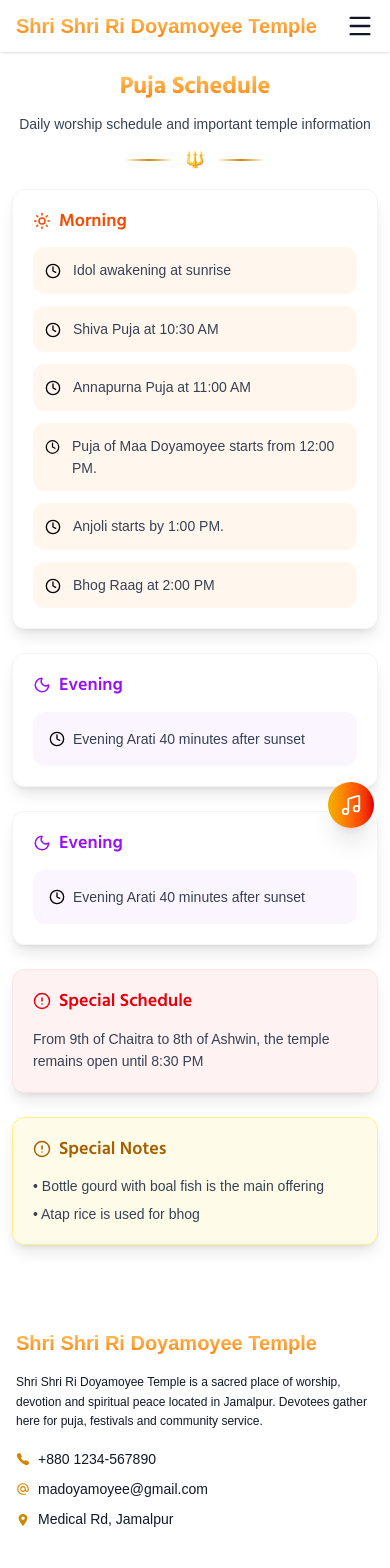
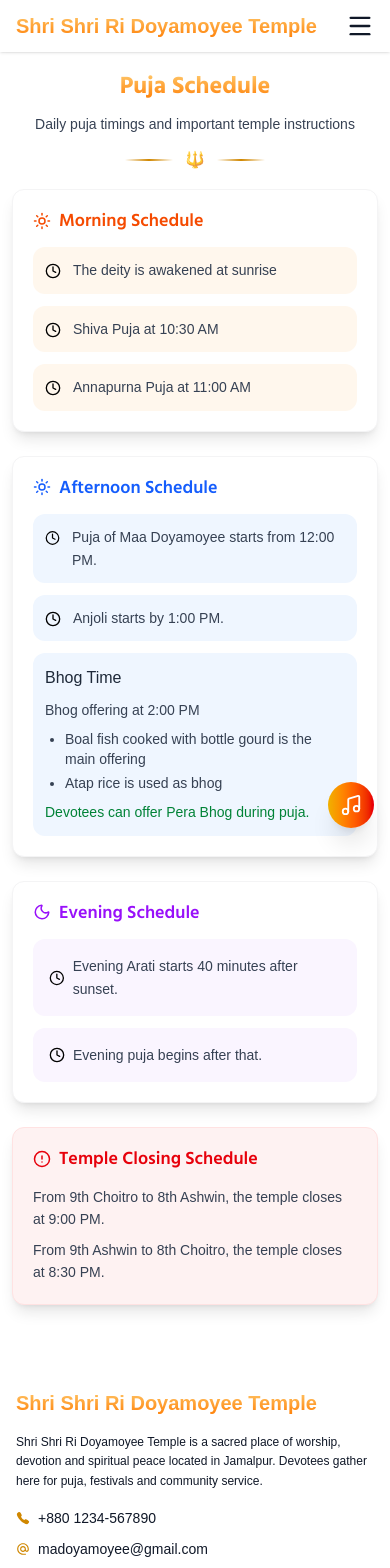
Before and after one commit to devsujoydas/maa-doyamoyee-client, a React (Vite) app: page /puja-schedule in a window 390 px wide. Shown: the top 1568 px of the page. Built offline with nearby package versions, Linux system fonts and the light colour scheme; a web font is replaced by a local one.

Commit message:
update pujascedule and en bn json"

```diff
--- a/src/i18n/bn.json
+++ b/src/i18n/bn.json
@@ -505,27 +505,38 @@
     "title": "পূজার সময়সূচী",
     "desc": "মন্দিরের দৈনিক পূজা ও গুরুত্বপূর্ণ নির্দেশাবলী",
 
-    "morning": "সকাল",
-    "evening": "সন্ধ্যা",
-    "closed": "বিশেষ সময়সূচী",
-    "notes": "বিশেষ দ্রষ্টব্য",
+    "morning": {
+      "title": "সকালের সময়সূচী",
+      "wake": "সূর্যোদয়ের সাথে সাথে বিগ্রহ জাগরণ",
+      "shiv": "সকাল ১০:৩০ টায় শিব পূজা",
+      "annapurna": "সকাল ১১ টায় অন্নপূর্ণা পূজা"
+    },
 
-    "wake": "সূর্যোদয়ের সাথে সাথে বিগ্রহ জাগরণ",
-    "shiv": "সকাল ১০:৩০ টায় শিব পূজা",
-    "annapurna": "সকাল ১১ টায় অন্নপূর্ণা পূজা",
-    "anjali": "দুপুর ১২টা থেকে দয়াময়ী মায়ের পূজা আরম্ভ।",
-    "anjoli_start": "দুপুর ১টার মধ্যে অঞ্জলি শুরু।",
+    "afternoon": {
+      "title": "দুপুরের সময়সূচী",
+      "anjali": "দুপুর ১২টা থেকে দয়াময়ী মায়ের পূজা আরম্ভ।",
+      "anjoli_start": "দুপুর ১টার মধ্যে অঞ্জলি শুরু।",
+      "bhog": {
+        "title": "ভোগ সময়",
+        "time": "দুপুর ২ টায় ভোগ রাগ",
+        "details": [
+          "লাউ দিয়ে বোয়াল মাছ প্রধান ভোগ",
+          "আতপ চাউল ভোগ হিসেবে ব্যবহৃত হয়"
+        ],
+        "pera_vog": "ভক্তদের জন্য পূজায় পেরা ভোগ দেওয়ার সুযোগ রয়েছে।"
+      }
+    },
 
-    "bhog": "দুপুর ২ টায় ভোগ রাগ",
+    "evening": {
+      "title": "সন্ধ্যার সময়সূচী",
+      "evening_arati": "সূর্যাস্তের ৪০ মিনিট পর সন্ধ্যা আরতি শুরু।",
+      "evening_puja": "এরপর থেকে সন্ধ্যার পূজা শুরু।"
+    },
 
-    "evening_arati": "সূর্যাস্তের ৪০ মিনিট পর সন্ধ্যা আরতি শুরু।",
-    "evening_puja": "এরপর থেকে সন্ধ্যার পূজা শুরু।",
-
-    "pera_vog": "ভক্তদের জন্য পূজায় পেরা ভোগ দেওয়ার সুযোগ রয়েছে।",
-    "closing_summer": "চৈত্র মাসের ৯ তারিখ থেকে আশ্বিন মাসের ৮ তারিখ পর্যন্ত মন্দির রাত ৯টায় বন্ধ হবে।",
-    "closing_winter": "আশ্বিন মাসের ৯ তারিখ থেকে চৈত্র মাসের ৮ তারিখ পর্যন্ত মন্দির রাত ৮টা ৩০ মিনিটে বন্ধ হবে।",
-
-    "note1": "লাউ দিয়ে বোয়াল মাছ প্রধান ভোগ",
-    "note2": "আতপ চাউল ভোগ হিসেবে ব্যবহৃত হয়"
+    "closing": {
+      "title": "মন্দির বন্ধের সময়সূচী",
+      "summer": "চৈত্র মাসের ৯ তারিখ থেকে আশ্বিন মাসের ৮ তারিখ পর্যন্ত মন্দির রাত ৯টায় বন্ধ হবে।",
+      "winter": "আশ্বিন মাসের ৯ তারিখ থেকে চৈত্র মাসের ৮ তারিখ পর্যন্ত মন্দির রাত ৮টা ৩০ মিনিটে বন্ধ হবে।"
+    }
   }
 }
--- a/src/i18n/en.json
+++ b/src/i18n/en.json
@@ -176,9 +176,6 @@
   "comment_deleted_success": "Comment deleted successfully",
 
   "saving": "Saving...",
-
-
-
 
   "contact_title": "Contact",
   "contact_desc": "Use the address below for information or to contact our temple.",
@@ -506,27 +503,40 @@
 
   "puja": {
     "title": "Puja Schedule",
-  "desc": "Daily worship schedule and important temple information",
+    "desc": "Daily puja timings and important temple instructions",
 
-  "morning": "Morning",
-  "evening": "Evening",
-  "closed": "Special Schedule",
-  "notes": "Special Notes",
+    "morning": {
+      "title": "Morning Schedule",
+      "wake": "The deity is awakened at sunrise",
+      "shiv": "Shiva Puja at 10:30 AM",
+      "annapurna": "Annapurna Puja at 11:00 AM"
+    },
 
-  "wake": "Idol awakening at sunrise",
-  "shiv": "Shiva Puja at 10:30 AM",
-  "annapurna": "Annapurna Puja at 11:00 AM",
+    "afternoon": {
+      "title": "Afternoon Schedule",
       "anjali": "Puja of Maa Doyamoyee starts from 12:00 PM.",
       "anjoli_start": "Anjoli starts by 1:00 PM.",
-  "bhog": "Bhog Raag at 2:00 PM",
-  "arati": "Evening Arati 40 minutes after sunset",
+      "bhog": {
+        "title": "Bhog Time",
+        "time": "Bhog offering at 2:00 PM",
+        "details": [
+          "Boal fish cooked with bottle gourd is the main offering",
+          "Atap rice is used as bhog"
+        ],
+        "pera_vog": "Devotees can offer Pera Bhog during puja."
+      }
+    },
 
-  "special_time": "From 9th of Chaitra to 8th of Ashwin, the temple remains open until 8:30 PM",
+    "evening": {
+      "title": "Evening Schedule",
+      "evening_arati": "Evening Arati starts 40 minutes after sunset.",
+      "evening_puja": "Evening puja begins after that."
+    },
 
-  "note1": "Bottle gourd with boal fish is the main offering",
-  "note2": "Atap rice is used for bhog"
-
-
+    "closing": {
+      "title": "Temple Closing Schedule",
+      "summer": "From 9th Choitro to 8th Ashwin, the temple closes at 9:00 PM.",
+      "winter": "From 9th Ashwin to 8th Choitro, the temple closes at 8:30 PM."
     }
-
   }
+}
--- a/src/pages/PujaSchedule/PujaSchedule.jsx
+++ b/src/pages/PujaSchedule/PujaSchedule.jsx
@@ -7,10 +7,11 @@ import { useTranslation } from "react-i18next";
 const PujaSchedule = () => {
   const { t } = useTranslation();
 
-  const morningItems = ["wake", "shiv", "annapurna", "anjali","anjoli_start", "bhog"];
+  const morningItems = ["wake", "shiv", "annapurna"];
+  const afternoonItems = ["anjali", "anjoli_start"];
 
   return (
-    <div className="custom-container py-8 md:py-12">
+    <div className="custom-container">
       <SEO
         title="পূজার সময়সূচী | Maa Doyamoyee Temple"
         description="মা দয়াময়ী মন্দিরের দৈনিক পূজার সময়সূচী, অঞ্জলি, আরতি ও ভোগের সময় বিস্তারিত জানুন।"
@@ -20,17 +21,16 @@ const PujaSchedule = () => {
 
       <PageHeading title={t("puja.title")} desc={t("puja.desc")} />
 
-      {/* Grid Layout */}
       <div className="grid md:grid-cols-2 gap-6">
 
-        {/* Morning Card */}
+        {/* Morning */}
         <motion.div
           initial={{ opacity: 0, y: 30 }}
           animate={{ opacity: 1, y: 0 }}
           className="bg-white border border-zinc-100 rounded-xl md:rounded-3xl shadow-lg p-5 md:p-6"
         >
           <h2 className="flex items-center gap-2 text-orange-600 font-semibold text-lg mb-4">
-            <Sun size={18} /> {t("puja.morning")}
+            <Sun size={18} /> {t("puja.morning.title")}
           </h2>
 
           <div className="space-y-3">
@@ -41,77 +41,98 @@ const PujaSchedule = () => {
               >
                 <Clock size={16} className="mt-1" />
                 <p className="text-gray-700 text-sm md:text-base">
-                  {t(`puja.${item}`)}
+                  {t(`puja.morning.${item}`)}
                 </p>
               </div>
             ))}
           </div>
         </motion.div>
 
-        {/* Dupur Card */}
+        {/* Afternoon */}
+        <motion.div
+          initial={{ opacity: 0, y: 30 }}
+          animate={{ opacity: 1, y: 0 }}
+          className="bg-white border border-zinc-100 rounded-xl md:rounded-3xl shadow-lg p-5 md:p-6"
+        >
+          <h2 className="flex items-center gap-2 text-blue-600 font-semibold text-lg mb-4">
+            <Sun size={18} /> {t("puja.afternoon.title")}
+          </h2>
+
+          <div className="space-y-3">
+            {afternoonItems.map((item, i) => (
+              <div
+                key={i}
+                className="flex items-start gap-3 p-3 rounded-xl bg-blue-50 hover:bg-blue-100 transition"
+              >
+                <Clock size={16} className="mt-1" />
+                <p className="text-gray-700 text-sm md:text-base">
+                  {t(`puja.afternoon.${item}`)}
+                </p>
+              </div>
+            ))}
+
+            {/* Bhog Section */}
+            <div className="p-3 rounded-xl bg-blue-50 space-y-2">
+              <p className="font-medium text-gray-800">
+                {t("puja.afternoon.bhog.title")}
+              </p>
+              <p className="text-sm text-gray-700">
+                {t("puja.afternoon.bhog.time")}
+              </p>
+
+              <ul className="list-disc pl-5 text-sm text-gray-700 space-y-1">
+                <li>{t("puja.afternoon.bhog.details.0")}</li>
+                <li>{t("puja.afternoon.bhog.details.1")}</li>
+              </ul>
+
+              <p className="text-sm text-green-700 font-medium">
+                {t("puja.afternoon.bhog.pera_vog")}
+              </p>
+            </div>
+          </div>
+        </motion.div>
+
+        {/* Evening */}
         <motion.div
           initial={{ opacity: 0, y: 30 }}
           animate={{ opacity: 1, y: 0 }}
           className="bg-white border border-zinc-100 rounded-xl md:rounded-3xl shadow-lg p-5 md:p-6"
         >
           <h2 className="flex items-center gap-2 text-purple-600 font-semibold text-lg mb-4">
-            <Moon size={18} /> {t("puja.evening")}
+            <Moon size={18} /> {t("puja.evening.title")}
           </h2>
 
-          <div className="bg-purple-50 p-4 rounded-xl flex items-center gap-2">
-            <Clock size={16} />
-            <p className="text-gray-700 text-sm md:text-base">
-              {t("puja.arati")}
-            </p>
-          </div>
-        </motion.div>
-        {/* Evening Card */}
-        <motion.div
-          initial={{ opacity: 0, y: 30 }}
-          animate={{ opacity: 1, y: 0 }}
-          className="bg-white border border-zinc-100 rounded-xl md:rounded-3xl shadow-lg p-5 md:p-6"
-        >
-          <h2 className="flex items-center gap-2 text-purple-600 font-semibold text-lg mb-4">
-            <Moon size={18} /> {t("puja.evening")}
-          </h2>
+          <div className="space-y-3">
+            <div className="bg-purple-50 p-4 rounded-xl flex items-center gap-2">
+              <Clock size={16} />
+              <p className="text-gray-700 text-sm md:text-base">
+                {t("puja.evening.evening_arati")}
+              </p>
+            </div>
 
-          <div className="bg-purple-50 p-4 rounded-xl flex items-center gap-2">
-            <Clock size={16} />
-            <p className="text-gray-700 text-sm md:text-base">
-              {t("puja.arati")}
-            </p>
+            <div className="bg-purple-50 p-4 rounded-xl flex items-center gap-2">
+              <Clock size={16} />
+              <p className="text-gray-700 text-sm md:text-base">
+                {t("puja.evening.evening_puja")}
+              </p>
+            </div>
           </div>
         </motion.div>
 
-        {/* Special Schedule Card */}
+        {/* Closing */}
         <motion.div
           initial={{ opacity: 0, y: 30 }}
           animate={{ opacity: 1, y: 0 }}
           className="bg-red-50 border border-red-100 rounded-xl md:rounded-3xl shadow-lg p-5 md:p-6"
         >
           <h2 className="flex items-center gap-2 text-red-600 font-semibold text-lg mb-4">
-            <AlertCircle size={18} /> {t("puja.closed")}
+            <AlertCircle size={18} /> {t("puja.closing.title")}
           </h2>
 
-          <p className="text-gray-700 text-sm md:text-base">
-            {t("puja.special_time")}
-          </p>
-        </motion.div>
-
-        {/* Notes Card */}
-        <motion.div
-          initial={{ opacity: 0, y: 30 }}
-          animate={{ opacity: 1, y: 0 }}
-          className="bg-yellow-50 border border-yellow-200 rounded-xl md:rounded-3xl shadow-lg p-5 md:p-6"
-        >
-          <h2 className="flex items-center gap-2 text-yellow-700 font-semibold text-lg mb-4">
-            <AlertCircle size={18} /> {t("puja.notes")}
-          </h2>
-
-          <ul className="space-y-2 text-gray-700 text-sm md:text-base">
-            <li>• {t("puja.note1")}</li>
-            <li>• {t("puja.note2")}</li>
-          </ul>
+          <div className="space-y-2 text-gray-700 text-sm md:text-base">
+            <p>{t("puja.closing.summer")}</p>
+            <p>{t("puja.closing.winter")}</p>
+          </div>
         </motion.div>
 
       </div>
--- a/src/utils/api.js
+++ b/src/utils/api.js
@@ -1,9 +1,9 @@
 import axios from "axios";
 
 const api = axios.create({
-  // baseURL: "https://api.maa-doyamoyee.com/api/v1",
+  baseURL: "https://api.maa-doyamoyee.com/api/v1",
   // baseURL: "https://maa-doyamoyee-server.vercel.app/api/v1",
-  baseURL: "http://localhost:5000/api/v1",
+  // baseURL: "http://localhost:5000/api/v1",
   withCredentials: true,
 });
 
```
Lines whose indentation alone changed are shown as unchanged.
